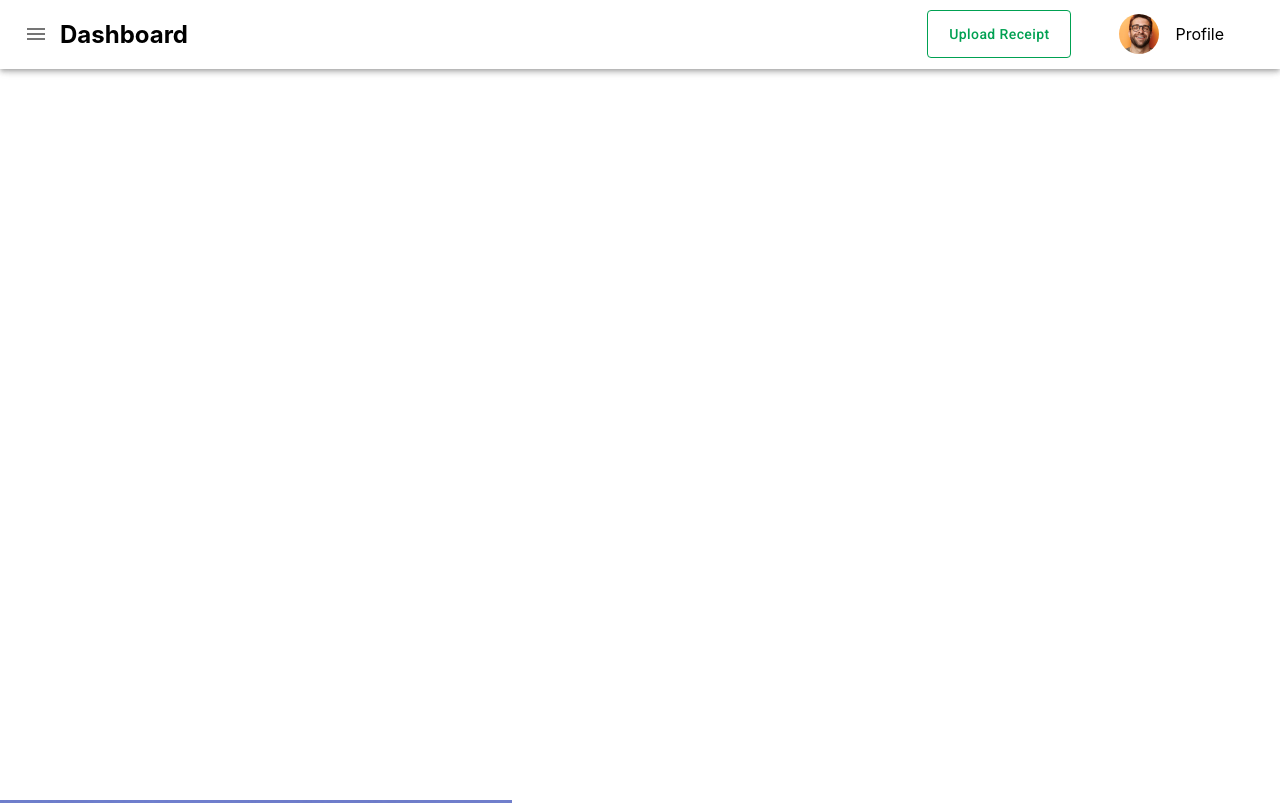
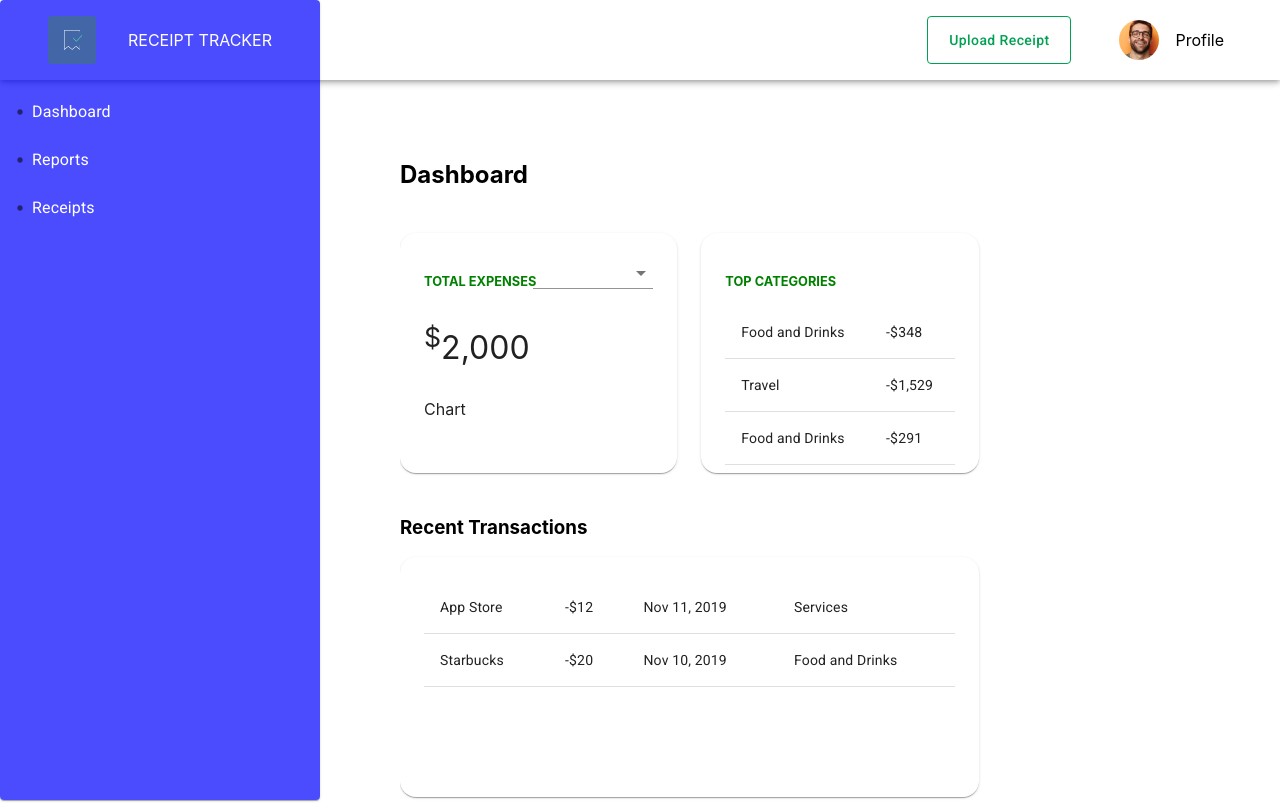
Before and after one commit to hatchways/team-rosemary, a React (Create React App) app in the folder client/: page / in a window 1280 px wide. Shown: the top 803 px of the page. Built offline with nearby package versions, Linux system fonts and the light colour scheme.

Commit message:
Dashboard Skeleton

```diff
--- /dev/null
+++ b/client/src/components/CatStatTable.js
@@ -0,0 +1,30 @@
+import React, { useState } from "react";
+
+import Table from '@material-ui/core/Table';
+import TableBody from '@material-ui/core/TableBody';
+import TableCell from '@material-ui/core/TableCell';
+import TableContainer from '@material-ui/core/TableContainer';
+import TableRow from '@material-ui/core/TableRow';
+
+export function CatStatTable(props) {
+  const data = [
+    { cat: 'Food and Drinks', expense: 348 },
+    { cat: 'Travel', expense: 1529 },
+    { cat: 'Food and Drinks', expense: 291 },
+  ];
+
+  return (
+    <TableContainer>
+      <Table>
+        <TableBody>
+          {data.map((cat, index) => (
+            <TableRow key={index + ' ' + cat.cat}>
+              <TableCell component="th" scope="row">{cat.cat}</TableCell>
+              <TableCell>{`-$${cat.expense.toLocaleString()}`}</TableCell>
+            </TableRow>
+          ))}
+        </TableBody>
+      </Table>
+    </TableContainer>
+  )
+}
--- /dev/null
+++ b/client/src/components/Chart.js
@@ -0,0 +1,24 @@
+import React, { useState } from "react";
+
+import { makeStyles } from '@material-ui/core/styles';
+
+const useStyles = makeStyles({
+  'chart-container': {
+    width: '100%',
+    padding: '1rem'
+  },
+  'txt-expenses-total': {
+    fontSize: '2rem'
+  }
+});
+
+export function Chart(props) {
+  const classes = useStyles();
+  const expense = 2000;
+  return (
+    <div>
+      <p className={classes["txt-expenses-total"]}><sup>$</sup>{expense.toLocaleString()}</p>
+      <div>Chart</div>
+    </div>
+  )
+}
--- a/client/src/components/Header.js
+++ b/client/src/components/Header.js
@@ -15,6 +15,8 @@ const useStyles = makeStyles({
   'header': {
     display: 'flex',
     // alignItems: 'center',
+    justifyContent: 'flex-end',
+    height: '5rem',
     backgroundColor: 'white',
     color: '#000'
   },
@@ -32,7 +34,6 @@ export function Header(props) {
     <AppBar component="header">
       <Toolbar className={classes.header}>
         <Menu />
-        <h2 className={classes.title}>Dashboard</h2>
         <LoginUploadBtn>Upload Receipt</LoginUploadBtn>
         <ProfileAvator />
       </Toolbar>
--- a/client/src/components/Menu.js
+++ b/client/src/components/Menu.js
@@ -1,14 +1,34 @@
 import React, { useState } from 'react';
 
-import { Drawer, IconButton, List, ListItem, ListItemIcon, ListItemText } from "@material-ui/core";
+import {
+  BrowserRouter as Router,
+  Switch,
+  Route,
+  Link
+} from "react-router-dom";
+
+import { Drawer, IconButton, List, ListItem, ListItemIcon, ListItemText, Paper } from "@material-ui/core";
 import MenuIcon from '@material-ui/icons/Menu';
 import FiberManualRecordIcon from '@material-ui/icons/FiberManualRecord';
+
+import { Dashboard } from '../pages/Dashboard';
+import { Reports } from '../pages/Reports';
+import { Receipts } from '../pages/Receipts';
 
 import { Logo } from './Logo';
 
 import { makeStyles } from '@material-ui/core/styles';
 
 const useStyles = makeStyles({
+  'menu-bar': {
+    position: 'fixed',
+    top: 0,
+    left: 0,
+    width: '20rem',
+    height: '100vh',
+    backgroundColor: 'rgba(0, 0, 255, 0.7)',
+    color: 'white'
+  },
   'list-decoration-container': {
     minWidth: '1rem'
   },
@@ -16,31 +36,35 @@ const useStyles = makeStyles({
     fontSize: '0.5rem'
   },
   'logo-container': {
+    display: 'flex',
+    justifyContent: 'center',
+    alignItems: 'center',
     width: '100%',
-    // height: props => `'${props.height}'`,
+    height: '5rem',
     margin: 0
   },
   'logo': {
     width: '15%',
+    marginRight: '2rem'
   }
 });
 
 // const getHeight = element => window.getComputedStyle(element).height;
 
 export function Menu(props) {
-  const [display, setDisplay] = useState(false);
+  const [display, setDisplay] = useState(true);
   const toggleMenu = toggle => setDisplay(toggle);
   const classes = useStyles();
 
   return (
     <>
-      <Drawer open={display}>
+      <Paper className={classes["menu-bar"]}>
         <Logo logoStyle={classes} />
         <MenuList handleClick={toggleMenu} />
-      </Drawer>
-      <IconButton edge="start" onClick={() => toggleMenu(true)}>
+      </Paper>
+      {/* <IconButton edge="start" onClick={() => toggleMenu(true)}>
         <MenuIcon />
-      </IconButton>
+      </IconButton> */}
     </>
   )
 }
@@ -54,7 +78,7 @@ function MenuList(props) {
     <List onClick={() => handleClick(false)}>
       {listItems.map(listItem => {
         return (
-          <ListItem button key={listItem}>
+          <ListItem component="li" button key={listItem}>
             <ListItemIcon className={classes["list-decoration-container"]}>
               <FiberManualRecordIcon className={classes["list-decoration"]} />
             </ListItemIcon>
--- /dev/null
+++ b/client/src/components/Panel.js
@@ -0,0 +1,29 @@
+import React, { useState } from 'react';
+
+import Paper from '@material-ui/core/paper';
+
+import { makeStyles } from '@material-ui/core/styles';
+
+const useStyles = makeStyles({
+  'panel-container': {
+    position: 'relative',
+    padding: '1.5rem',
+    // minWidth: '20rem',
+    height: '12rem',
+    borderRadius: '1rem'
+  },
+  'panel-title': {
+    fontSize: '0.8rem',
+    color: 'green'
+  }
+});
+
+export function Panel(props) {
+  const classes = useStyles();
+  return (
+    <Paper className={classes["panel-container"]}>
+      {props.title && <h4 className={classes["panel-title"]}>{props.title}</h4>}
+      {props.children}
+    </Paper>
+  )
+}
--- /dev/null
+++ b/client/src/components/TransactionTable.js
@@ -0,0 +1,31 @@
+import React, { useState } from "react";
+
+import Table from '@material-ui/core/Table';
+import TableBody from '@material-ui/core/TableBody';
+import TableCell from '@material-ui/core/TableCell';
+import TableContainer from '@material-ui/core/TableContainer';
+import TableRow from '@material-ui/core/TableRow';
+
+export function TransactionTable(props) {
+  const data = [
+    { name: 'App Store', expense: 12, date: 'Nov 11, 2019', cat: 'Services' },
+    { name: 'Starbucks', expense: 20, date: 'Nov 10, 2019', cat: 'Food and Drinks' },
+  ];
+
+  return (
+    <TableContainer>
+      <Table>
+        <TableBody>
+          {data.map((cat, index)=> (
+            <TableRow key={index + ' ' + cat.name}>
+              <TableCell component="th" scope="row">{cat.name}</TableCell>
+              <TableCell>{`-$${cat.expense.toLocaleString()}`}</TableCell>
+              <TableCell>{cat.date}</TableCell>
+              <TableCell>{cat.cat}</TableCell>
+            </TableRow>
+          ))}
+        </TableBody>
+      </Table>
+    </TableContainer>
+  )
+}
--- a/client/src/pages/Dashboard.js
+++ b/client/src/pages/Dashboard.js
@@ -1,25 +1,78 @@
-import React from "react";
+import React, { useState } from "react";
+
+import { Grid } from '@material-ui/core';
+
+import InputLabel from '@material-ui/core/InputLabel';
+import MenuItem from '@material-ui/core/MenuItem';
+import FormControl from '@material-ui/core/FormControl';
+import Select from '@material-ui/core/Select';
 
 import { Header } from '../components/Header';
+import { Panel } from '../components/Panel';
+import { Chart } from '../components/Chart';
+import { CatStatTable } from '../components/CatStatTable';
+import { TransactionTable } from '../components/TransactionTable';
 
 import { makeStyles } from '@material-ui/core/styles';
 
-const useStyles = makeStyles({
+const useStyles = makeStyles(theme => ({
   'container': {
     // position: 'relative',
     // display: 'flex',
     // alignItems:'center',
-    width: '100%',
-    height: '100vh'
-  }
-});
+    width: 'calc(100% - 25rem)',
+    minHeight: '100vh',
+    margin: '5rem 5rem 0 25rem',
+    overflowX: 'hidden'
+  },
+  'title': {
+    marginTop: '5rem'
+  },
+  'formControl': {
+    position: 'absolute',
+    top: '1rem',
+    right: '1rem',
+    margin: theme.spacing(1),
+    minWidth: 120,
+  },
+}));
 
 // Header (Nav) and Menu reusable
 export function Dashboard(props) {
+  const [month, setMonth] = useState('')
   const classes = useStyles();
+
+  const handleChange = e => setMonth(e.target.value);
   return (
     <div className={classes.container}>
-      <Header />
+      <Header title="Dashboard" />
+      <Grid container spacing={3}>
+        <Grid item xs={12}>
+          <h2 className={classes.title}>Dashboard</h2>
+        </Grid>
+        <Grid item xs={6} lg={4}>
+          <Panel title="TOTAL EXPENSES">
+            <FormControl className={classes.formControl}>
+              <Select value={month} onChange={handleChange}>
+                <MenuItem value='November'>November</MenuItem>
+              </Select>
+            </FormControl>
+            <Chart />
+          </Panel>
+        </Grid>
+        <Grid item xs={6} lg={4}>
+          <Panel title="TOP CATEGORIES">
+            <CatStatTable />
+          </Panel>
+        </Grid>
+        <Grid item xs={12} lg={8}>
+          <h3>Recent Transactions</h3>
+          <Panel>
+            <TransactionTable />
+          </Panel>
+        </Grid>
+      </Grid>
+
     </div>
   )
 }
--- /dev/null
+++ b/client/src/pages/Receipts.js
@@ -0,0 +1,25 @@
+import React from "react";
+
+import { Header } from '../components/Header';
+
+import { makeStyles } from '@material-ui/core/styles';
+
+const useStyles = makeStyles({
+  'container': {
+    // position: 'relative',
+    // display: 'flex',
+    // alignItems:'center',
+    width: '100%',
+    height: '100vh'
+  }
+});
+
+// Header (Nav) and Menu reusable
+export function Receipts(props) {
+  const classes = useStyles();
+  return (
+    <div className={classes.container}>
+      <Header title="Receipts"/>
+    </div>
+  )
+}
--- /dev/null
+++ b/client/src/pages/Reports.js
@@ -0,0 +1,25 @@
+import React from "react";
+
+import { Header } from '../components/Header';
+
+import { makeStyles } from '@material-ui/core/styles';
+
+const useStyles = makeStyles({
+  'container': {
+    // position: 'relative',
+    // display: 'flex',
+    // alignItems:'center',
+    width: '100%',
+    height: '100vh'
+  }
+});
+
+// Header (Nav) and Menu reusable
+export function Reports(props) {
+  const classes = useStyles();
+  return (
+    <div className={classes.container}>
+      <Header title="Reports"/>
+    </div>
+  )
+}
```
Also changed, not shown: client/package.json (+4 -4 lines), 1 other file (tests, documents, lock files or other folders).
